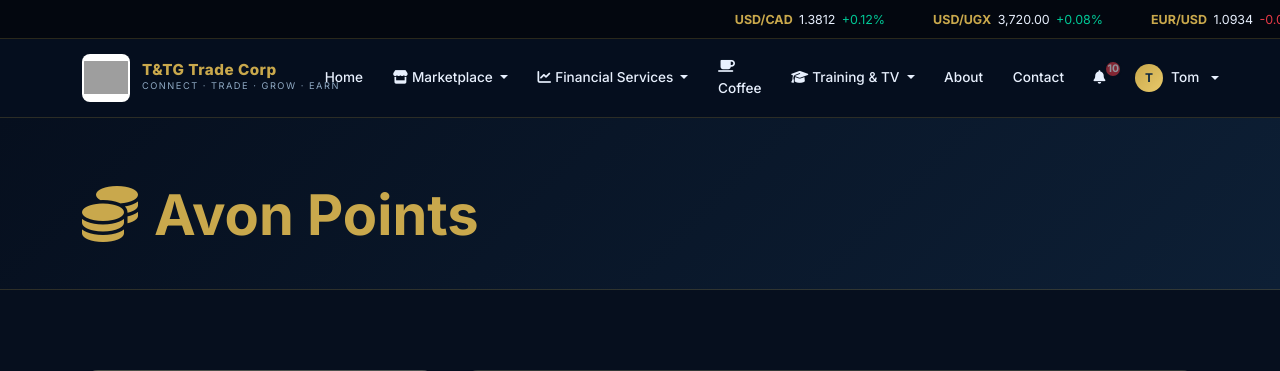
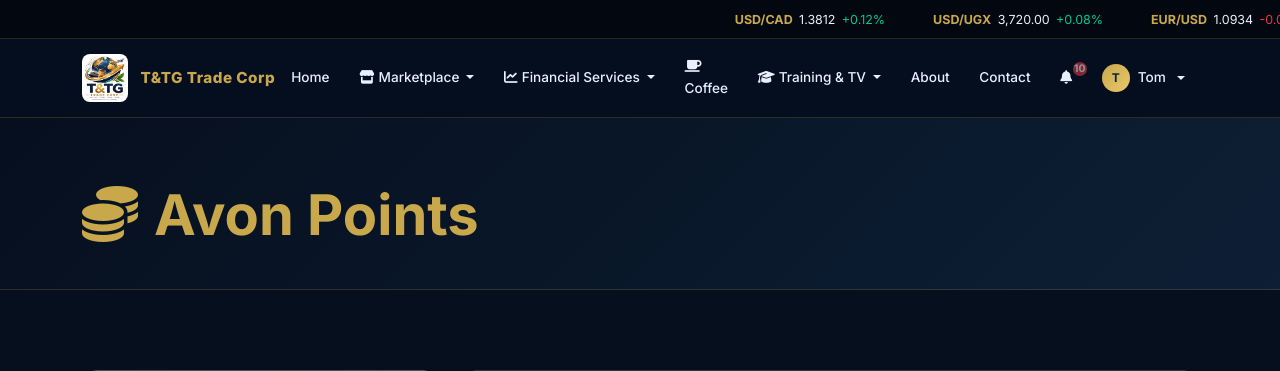
Before and after one commit to Keplas/tntg-corp, a Django app: page /accounts/avon/ in a window 1280 px wide. Shown: the top 371 px of the page. Run offline with Django 5.2, Linux system fonts and the light colour scheme; a user stored in the database is signed in; data comes from the database, SQL or seed files in the repository; grey boxes are pictures that could not be loaded.

Commit message:
update site

```diff
--- a/templates/base.html
+++ b/templates/base.html
@@ -27,11 +27,10 @@
 <nav class="navbar navbar-expand-lg">
   <div class="container">
     <a class="navbar-brand" href="{% url 'home' %}">
-      <img src="{% static 'images/tg_logo.jpg' %}" alt="T&TG Trade Corp Logo"
+      <img src="{% static 'images/logo.jpg' %}" alt="T&TG Trade Corp Logo"
            style="height:48px;width:48px;object-fit:contain;border-radius:8px;background:#fff;padding:2px">
       <div>
         <div class="brand-name">T&TG Trade Corp</div>
-        <div class="brand-tagline">Connect · Trade · Grow · Earn</div>
       </div>
     </a>
     <button class="navbar-toggler" type="button" data-bs-toggle="collapse" data-bs-target="#navMain">
```
